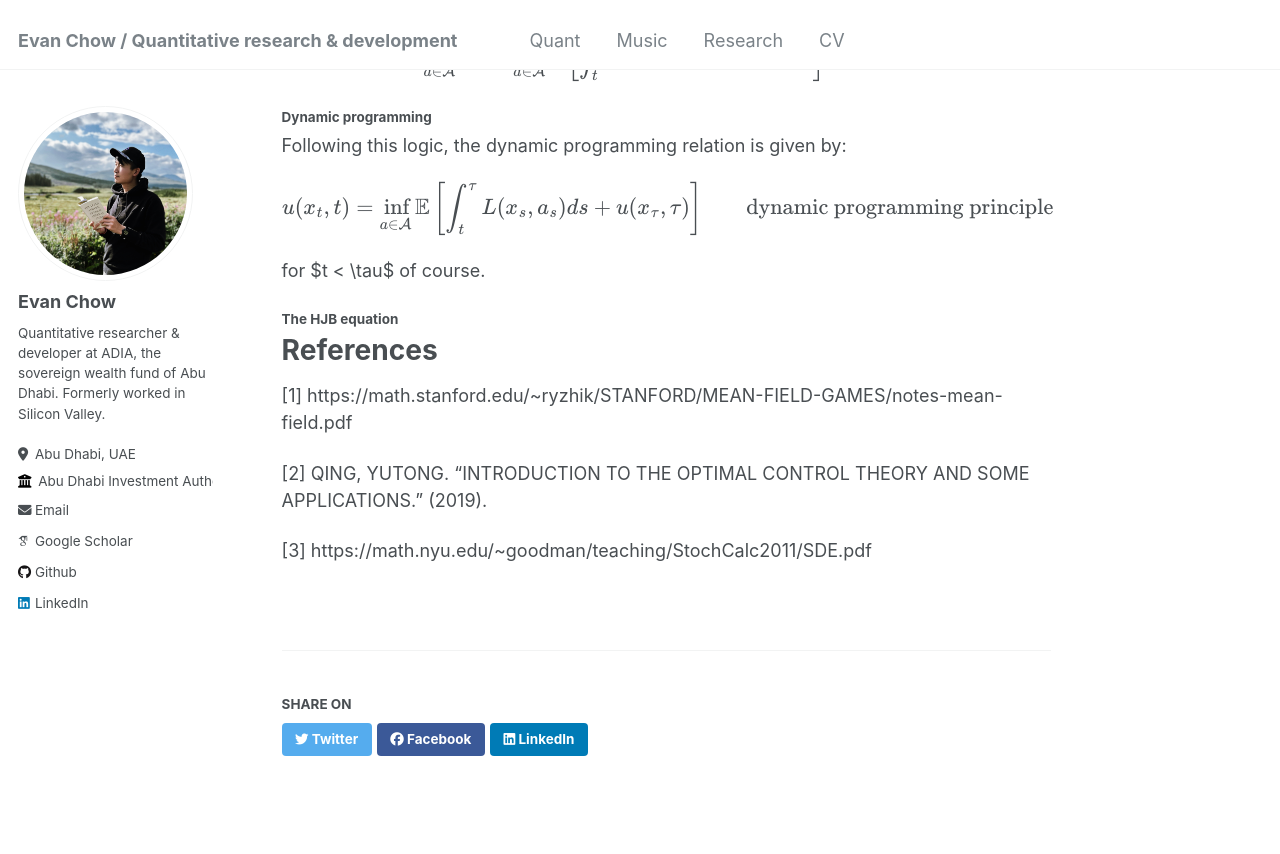
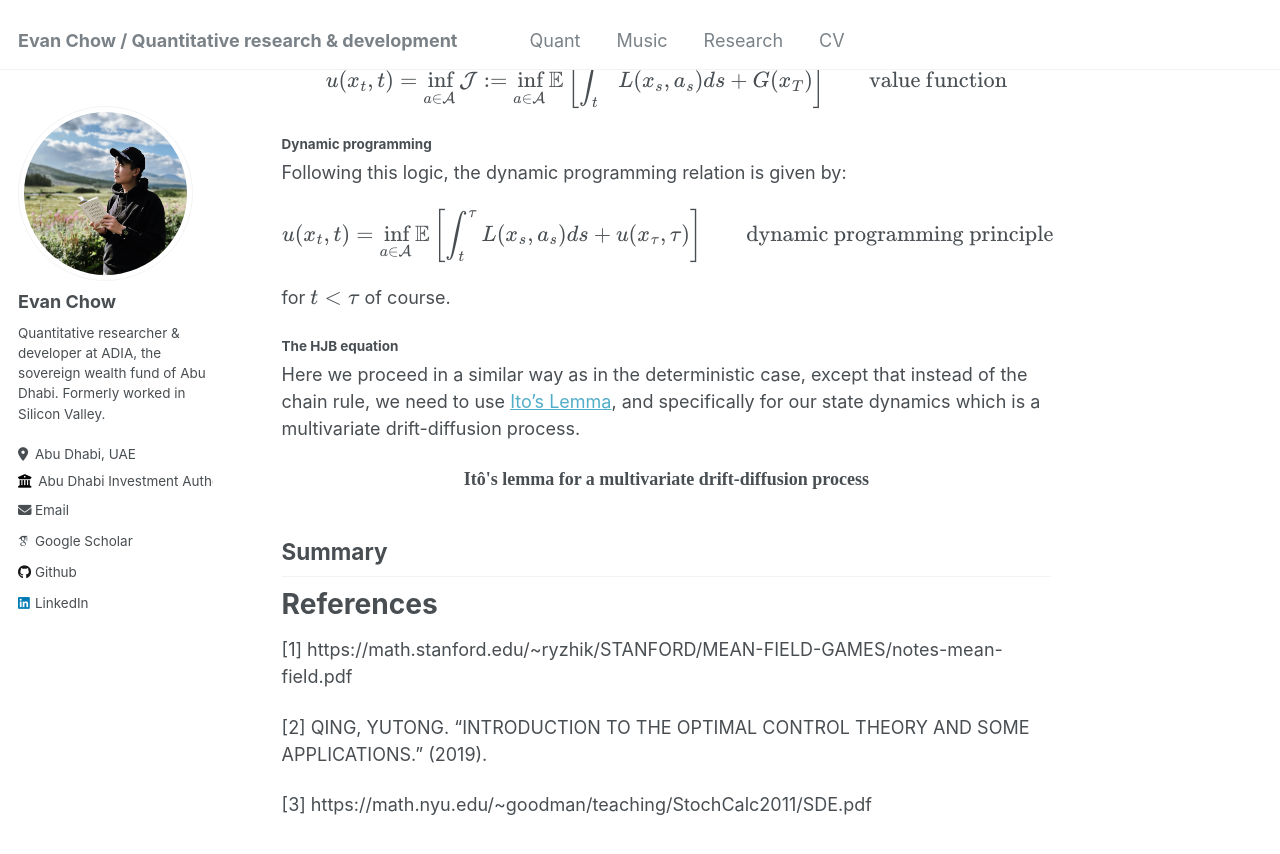
Before and after one commit to evnchw/evnchw.github.io, a Jekyll site: the page built from _quant/refresher_hjb.md, in a window 1280 px wide and 900 px high, scrolled down 6222 px. Shown: the top 854 px of the window. Built offline with Jekyll 4.4.1, drawn with Linux system fonts in a browser that asks for light colours; some web fonts are replaced; some of the changed text lies outside the part shown.

Commit message:
update top

```diff
--- a/_quant/refresher_hjb.md
+++ b/_quant/refresher_hjb.md
@@ -9,7 +9,7 @@
 This is a quick refresher on the basic formulation and ideas of Hamilton-Jacobi-Bellman in optimal control, including value functions and dynamic programming for both deterministic and stochastic formulations.
 
 - I prioritize intuition/readability linking to references where appropriate.
-- We will not go deeply into proofs here and may skip some parts for brevity.
+- We will focus on the key equations, not go too deeply into proofs and may skip some parts for brevity.
 - All feedback and corrections are welcome.
 
 Much of these notes and notation is adapted from [1], with additional notes from [2] and [3]. (We keep mean field game theory in mind for down the road.)
@@ -200,9 +200,16 @@
 \end{align}
 $$
 
-for $t < \tau$ of course.
+for $$t < \tau$$ of course.
 
 #### The HJB equation
+
+Here we proceed in a similar way as in the deterministic case, except that instead of the chain rule, we need to use [Ito's Lemma](https://en.wikipedia.org/wiki/It%C3%B4%27s_lemma), and specifically for our state dynamics which is a multivariate drift-diffusion process.
+
+<p style="text-align: center; font-weight: bold; font-family: Serif">Itô's lemma for a multivariate drift-diffusion process</p>
+
+
+## Summary
 
 # References
 
```
